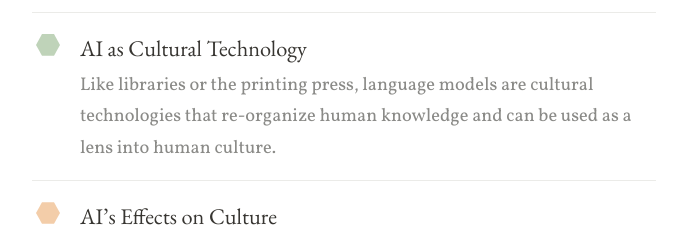
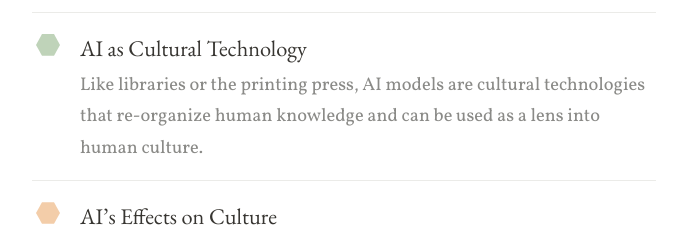
Before and after one commit to society-for-culture-ai/society-for-culture-ai.github.io, a plain HTML site: page index.html in a window 1280 px wide. Shown: the part 1101-1328 px from the top of the page, without its empty margins (296-983 px from the left). Drawn offline with nearby package versions, Linux system fonts and the light colour scheme.

Commit message:
Say AI models instead of language models in cultural technology frame
Co-Authored-By: Claude Opus 5.5 <noreply@anthropic.com>

```diff
--- a/index.html
+++ b/index.html
@@ -58,7 +58,7 @@
           </li>
           <li>
             <h3>AI as Cultural Technology</h3>
-            <p>Like libraries or the printing press, language models are cultural technologies that re-organize human knowledge and can be used as a lens into human culture.</p>
+            <p>Like libraries or the printing press, AI models are cultural technologies that re-organize human knowledge and can be used as a lens into human culture.</p>
           </li>
           <li>
             <h3>AI&rsquo;s Effects on Culture</h3>
```
